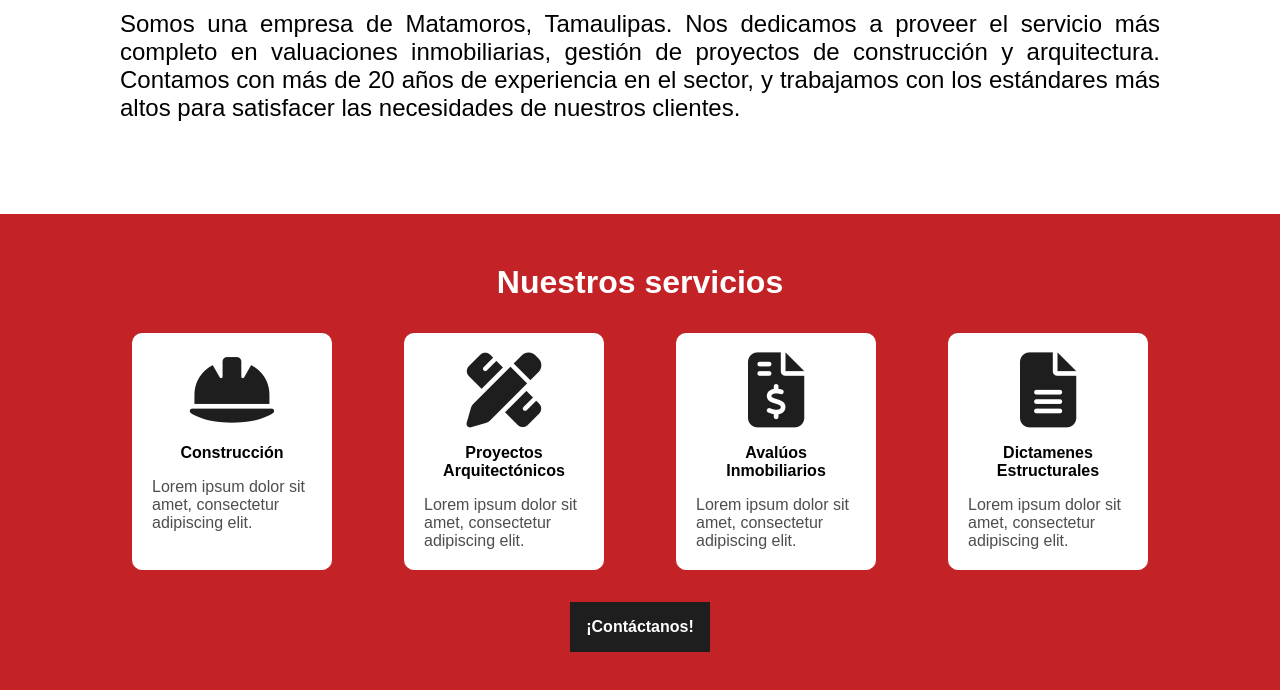
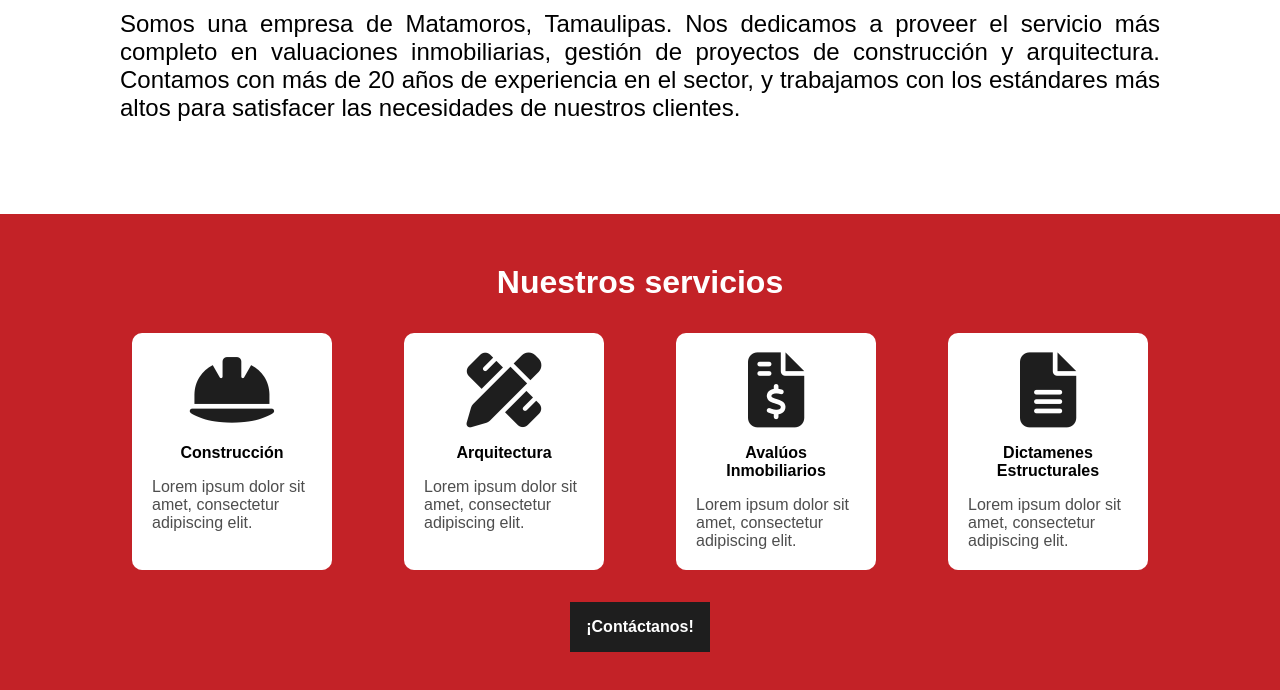
Before and after one commit to rodwayne/dacsa-webpage, a plain HTML site: page index.html in a window 1280 px wide. Shown: the part 956-1646 px from the top of the page. Drawn offline with Linux system fonts and the light colour scheme.

Commit message:
Change content in header

```diff
--- a/index.html
+++ b/index.html
@@ -108,7 +108,7 @@
         <div class="service-card">
           <i class="fa-solid fa-pen-ruler icon"></i>
           <div class="service-card-header">
-            <h3>Proyectos Arquitectónicos</h3>
+            <h3>Arquitectura</h3>
           </div>
           <div class="service-card-description">
             <p>Lorem ipsum dolor sit amet, consectetur adipiscing elit.</p>
```
